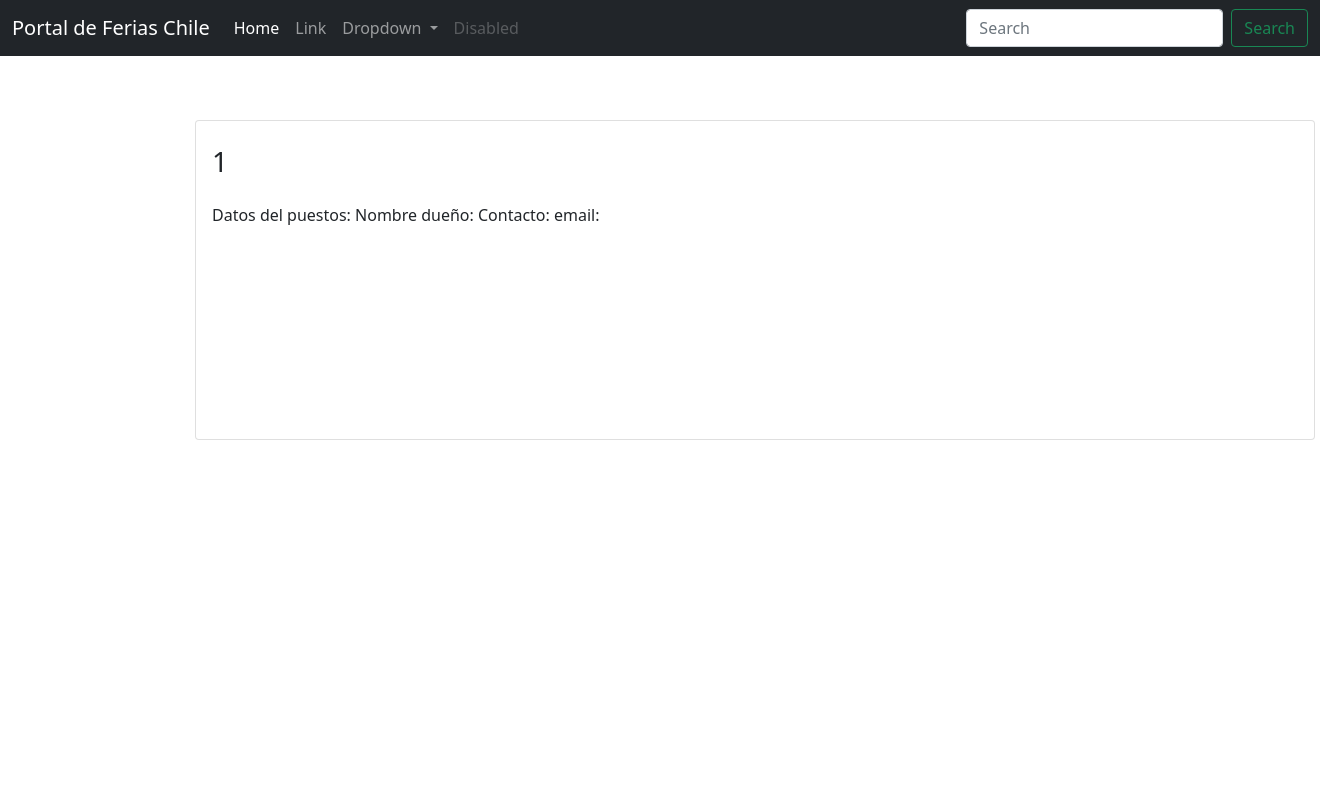
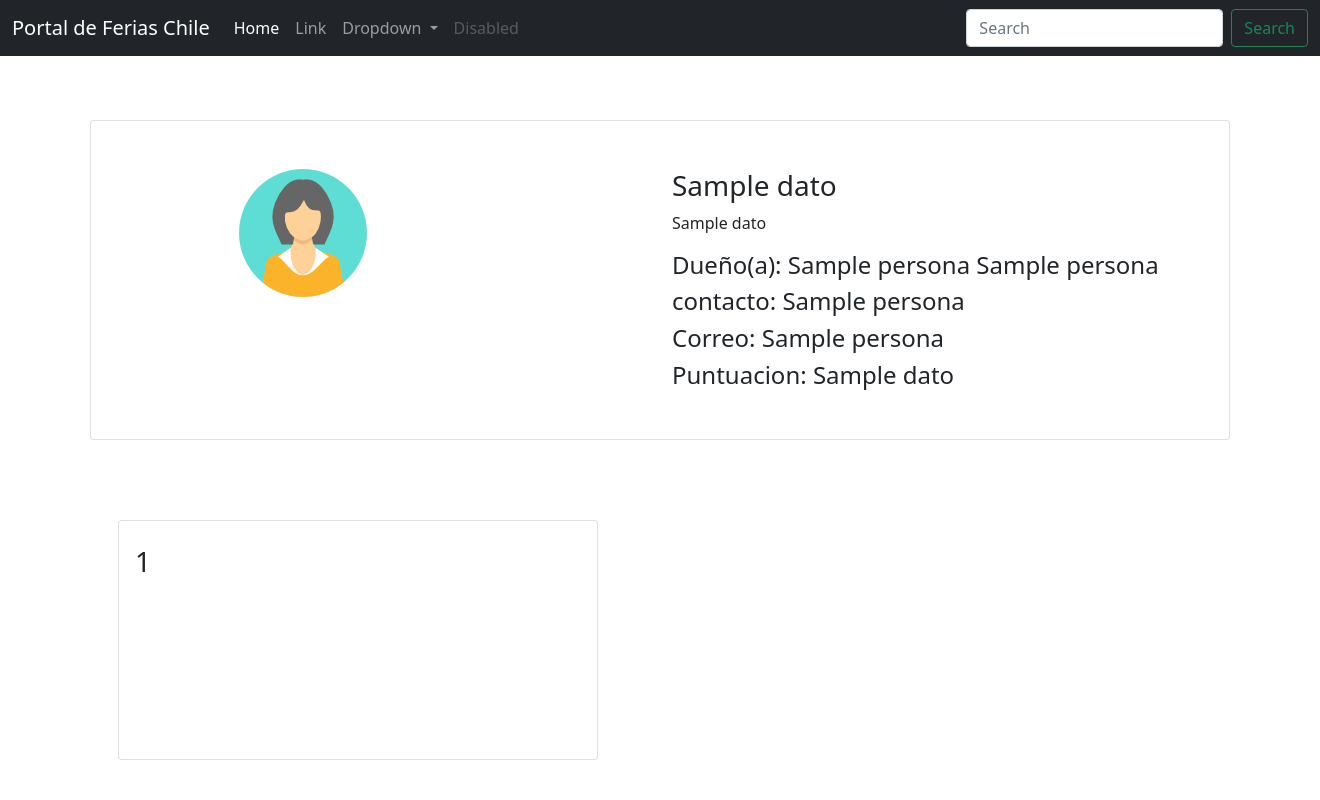
Before and after one commit to mfurniel/ferias-project, a Flask app: template templates/negocios.html in a window 1320 px wide. Run offline with Flask 2, Linux system fonts and the light colour scheme; the template is opened without the code that fills it: most values are stand-ins (such as "Sample title", 1, 10 or a date in 2020); some libraries are stand-ins or nearby versions.

Commit message:
se conecta

```diff
--- a/main.py
+++ b/main.py
@@ -1,4 +1,4 @@
-from flask import Flask, render_template
+from flask import Flask, render_template, request,redirect,url_for
 import psycopg2
 
 app=Flask(__name__)
@@ -54,8 +54,12 @@ def ferias():
     conn.close()
     return render_template("ferias.html",nombres=nombres)
 
-@app.route('/puestos')
+@app.route('/puestos', methods=['GET','POST'])
 def puestos():
+    if request.method=='POST':
+        idzz=request.form['test']
+        print(idzz)
+        return redirect(url_for('negocios',id_n=idzz))
     conn = get_dbconnection()
     cur = conn.cursor()
     sqlquery = "select nombre from puesto;"
@@ -63,17 +67,53 @@ def puestos():
     row = cur.fetchall()
     nombres=row
     cur.close()
+    cur = conn.cursor()
+    sqlquery = "select descripcion from puesto;"
+    cur.execute(sqlquery)
+    row = cur.fetchall()
+    descripcion=row
+    cur.close()
+    cur = conn.cursor()
+    sqlquery = "select id from puesto;"
+    cur.execute(sqlquery)
+    row = cur.fetchall()
+    ids=row
+    # print(ids)
+    cur.close()
     conn.close()
-    return render_template("puestos.html",nombres=nombres)
+    return render_template("puestos.html",nombres=nombres,descripcion=descripcion,ids=ids)
 
-@app.route('/negocio')
-def negocios():
+@app.route('/negocio/<id_n>', methods=['GET','POST'])
+def negocios(id_n):
+    asa=id_n
     conn = get_dbconnection()
+
     cur = conn.cursor()
-    sqlquery = "select nombre from producto;"
+    sqlquery = "SELECT producto.nombre FROM producto INNER JOIN puestoproducto ON producto.id = puestoproducto.producto INNER JOIN puesto ON puestoproducto.puesto = \'" + id_n + "\';"
+    #sqlquery = "select nombre from producto;"
     cur.execute(sqlquery)
     row = cur.fetchall()
     nombres=row
     cur.close()
+
+    cur=conn.cursor()
+    sqlquery2="select * from puesto where id = \'" + id_n + "\';"
+    cur.execute(sqlquery2)
+    row=cur.fetchone()
+    datos=row
+    print(datos)
+    cur.close()
+
+    cur=conn.cursor()
+    sqlquery2="select * from feriante where rut = \'" + datos[5] + "\';"
+    cur.execute(sqlquery2)
+    row=cur.fetchone()
+    persona=row
+    print(persona)
+    cur.close()
+
     conn.close()
-    return render_template("negocios.html",nombres=nombres)
+
+    return render_template("negocios.html",nombres=nombres,datos=datos,persona=persona)
+
+#---------------------carrito?----------------------
--- a/templates/negocios.html
+++ b/templates/negocios.html
@@ -51,16 +51,48 @@
 
     </header>
 
-    <main class="container" style="margin-top:4rem">
 
+
+
+
+
+        <div class="container card " style="width: 80rem; height: 20rem; margin-bottom: 1rem; margin-top:4rem">
+
+            <div class="row">
+
+              <div class="col">
+
+                  <figure class="offset-3 mt-5">
+                    <img src="../static/imgs/girl.png" alt="">
+                  </figure>
+
+              </div>
+
+              <div class="col mt-5" >
+
+                <h3>{{datos[1]}} </h3>
+
+                <p>{{datos[3]}}</p>
+
+
+                <h4>Dueño(a): {{persona[1]}} {{persona[2]}}</h4>
+                <h4>contacto: {{persona[3]}}</h4>
+                <h4>Correo: {{persona[4]}}</h4>
+                <h4>Puntuacion: {{datos[2]}}</h4>
+
+              </div>
+
+            </div>
+
+        </div>
+
+
+    <main class="container d-flex" style="margin-top:4rem">
       {% for i in range(nombres|length) %}
-        <div class="card offset-1" style="width: 70rem; height: 20rem; margin-bottom: 1rem">
+        <div class="card" style="width: 30rem; height: 15rem;margin:1rem">
             <h3 class="card-title mt-4 ms-3">{{ nombres[i][0] }}</h3>
             <div class="card-body">
-              Datos del puestos:
-              Nombre dueño:
-              Contacto:
-              email:
+
             </div>
         </div>
       {% endfor %}
```
Also changed, not shown: templates/puestos.html (+6 -6 lines), static/css/negocios.css (added), static/imgs/girl.png (added).
